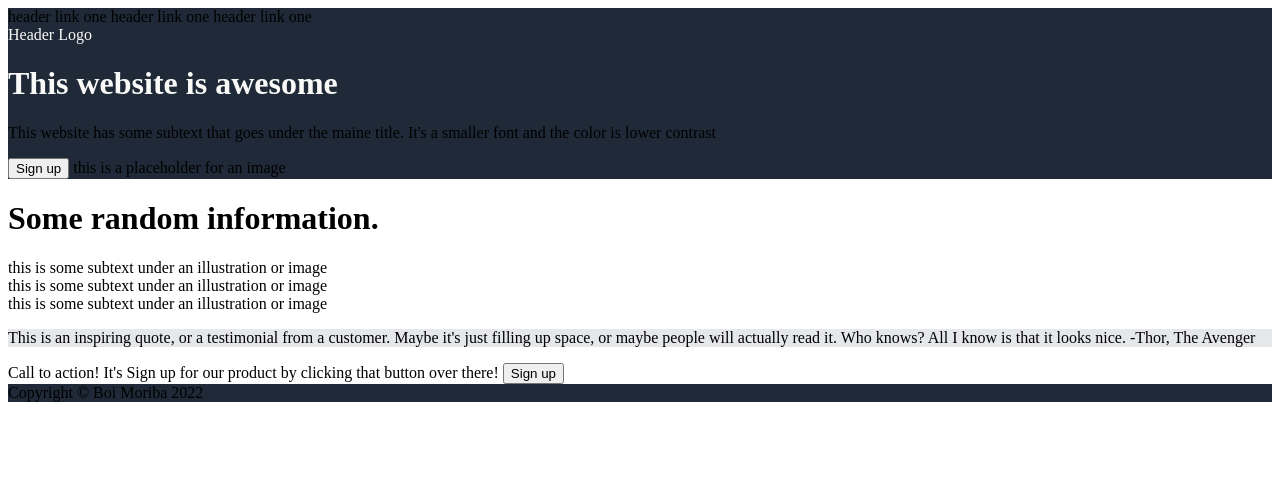
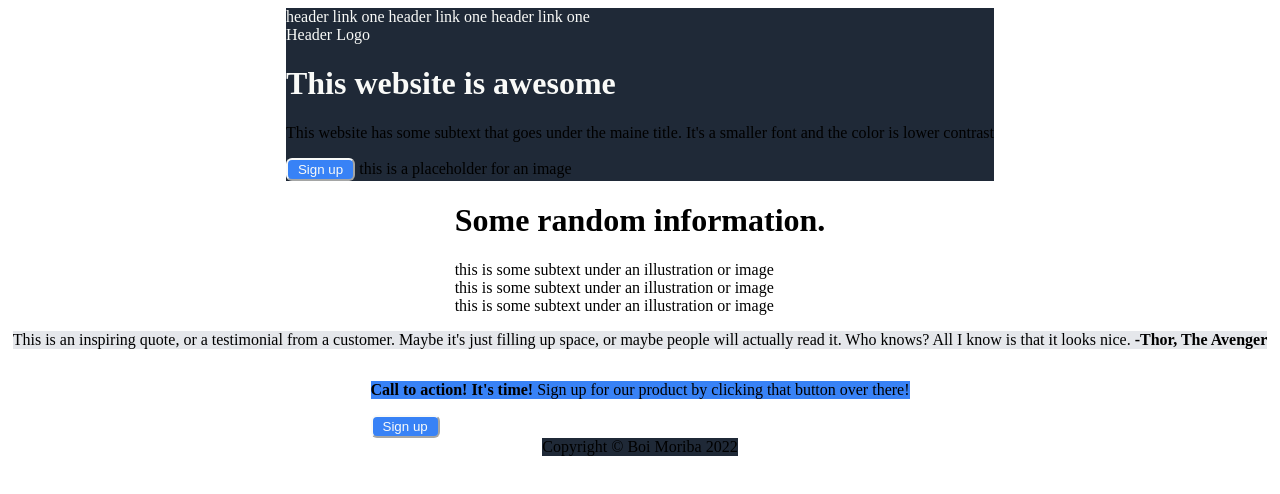
Before and after one commit to bmor2552/landing, a plain HTML site: page index.html in a window 1280 px wide. Drawn offline with Linux system fonts and the light colour scheme.

Commit message:
Continue edits to landing page
What was done:
-Centered the content on the page
-Changed the color and shape of the buttons
-Played with the .boxes container (no changes where applied, this will be addressed next)

```diff
--- a/index.html
+++ b/index.html
@@ -10,7 +10,7 @@
 <body>
 <div class="container">
     <div class="header">
-        <nav>
+        <nav class="navbar flex">
             <a>header link one</a>
             <a>header link one</a>
             <a>header link one</a>
@@ -39,8 +39,8 @@
             </p>
 
     <div class="sign-up">
-                <span>Call to action! It's</span>
-                Sign up for our product by clicking that button over there!
+               <p class="para-3"><span>Call to action! It's time!</span>
+                Sign up for our product by clicking that button over there!</p>
                 <button class="button-2">Sign up</button>
     </div>
 
--- a/stylesheet.css
+++ b/stylesheet.css
@@ -1,8 +1,10 @@
 .container{
+    box-sizing: border-box;
 display: flex;
 flex-direction: column;
 margin: 0%;
 padding: 0%;
+align-items: center;
 }
 
 .header{
@@ -11,6 +13,11 @@ background-color: #1f2937;
 
 .logo{
 color: #f9faf8;
+}
+
+a{
+    color: #f9faf8;
+
 }
 
 .awesome{
@@ -25,15 +32,28 @@ color: #f9faf8;
 
 }
 
+.button-1, .button-2{
+background-color: #3882f6;
+border-color: #f9faf8;
+color: #f9faf8;
+border-radius: 6px;
+padding: 2px 10px;
+
+
+}
+
 .boxes{
 
 }
 
 .box-1.box-2.box-3{
-
+    display: flex;
+    flex-direction: row;
+    justify-content: space-between;
 }
 
 span{
+    font-weight: bolder;
 
 }
 
@@ -41,12 +61,15 @@ span{
 background-color: #e5e7eb;
 }
 
+.para-3{
+    background-color:  #3882f6;
+    }
+
 .sign-up{
 
 }
 
 .button-2{
-
 }
 
 .footer{
```
